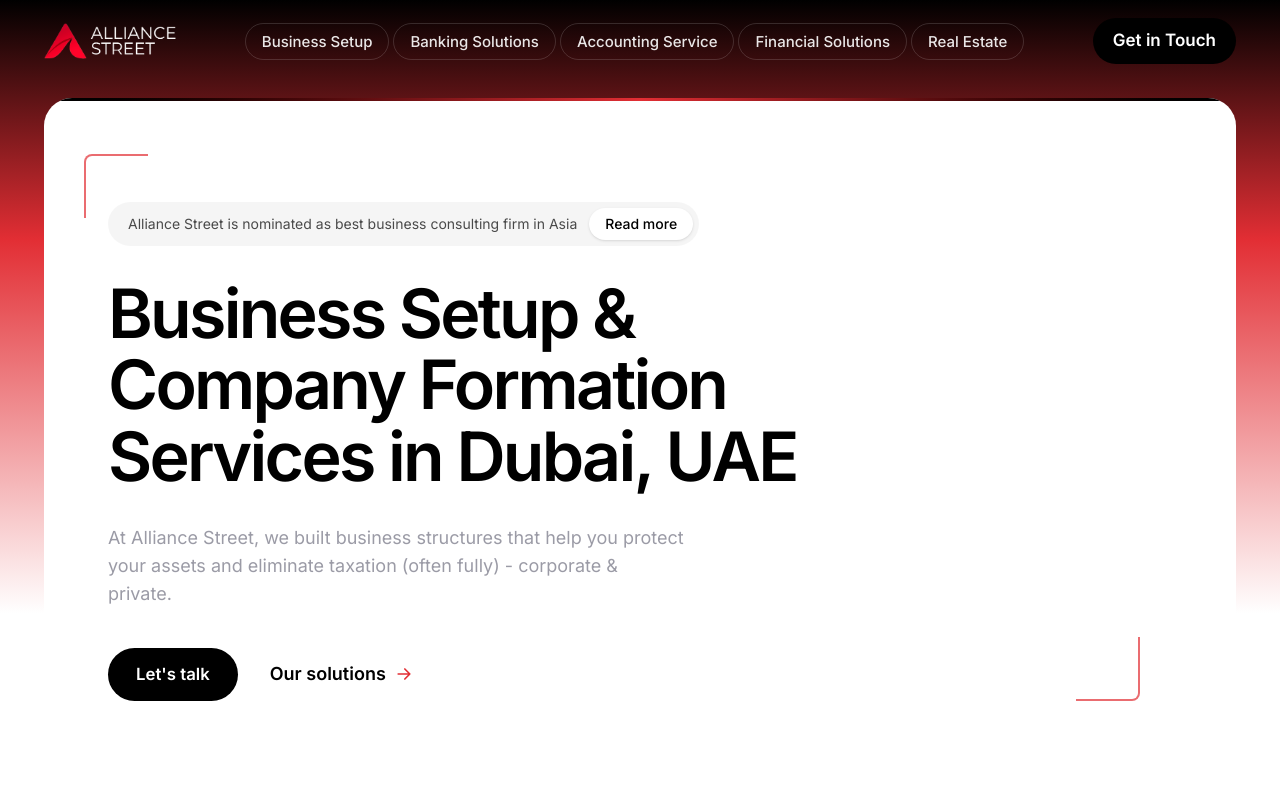
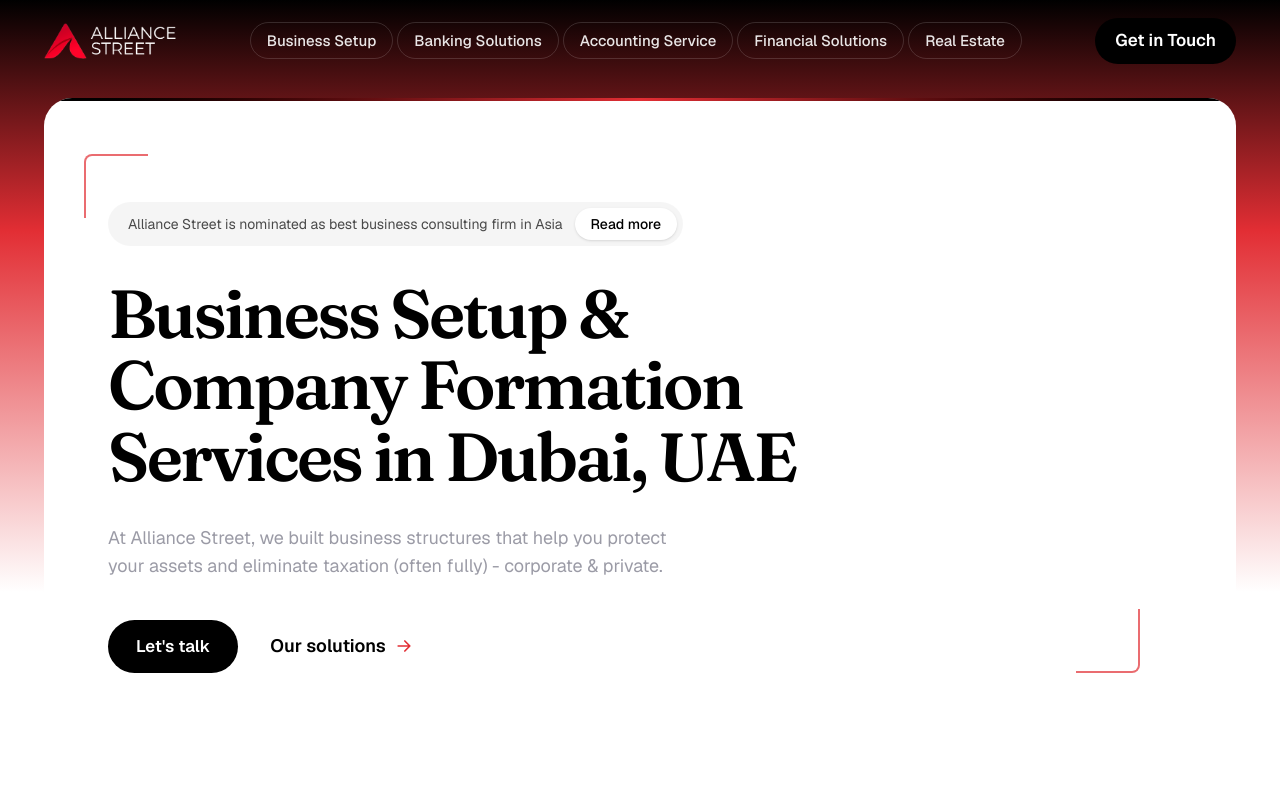
Before and after one commit to alliancestreetgoa-lang/as.ae, a Next.js app: page / in a window 1280 px wide. Shown: the top 800 px of the page. Built offline with nearby package versions, Linux system fonts and the light colour scheme.

Commit message:
feat: swap to Fraunces display + Geist body/mono fonts

```diff
--- a/src/app/globals.css
+++ b/src/app/globals.css
@@ -7,10 +7,10 @@
 @theme inline {
   --color-background: var(--background);
   --color-foreground: var(--foreground);
-  --font-sans: var(--font-inter), "Inter", ui-sans-serif, system-ui, sans-serif;
-  --font-poppins: var(--font-poppins), "Poppins", ui-sans-serif, sans-serif;
-  --font-mono: ui-monospace, monospace;
-  --font-heading: var(--font-inter), "Inter", sans-serif;
+  --font-sans: var(--font-geist-sans), ui-sans-serif, system-ui, sans-serif;
+  --font-mono: var(--font-geist-mono), ui-monospace, monospace;
+  --font-display: var(--font-fraunces), Georgia, "Times New Roman", serif;
+  --font-heading: var(--font-fraunces), Georgia, serif;
   /* Alliance Street brand palette */
   --color-as-red: #e22e34;
   --color-as-red-bright: #f13232;
--- a/src/app/layout.tsx
+++ b/src/app/layout.tsx
@@ -1,20 +1,15 @@
 import type { Metadata } from "next";
-import { Inter, Poppins } from "next/font/google";
+import { Fraunces, Geist, Geist_Mono } from "next/font/google";
 import "./globals.css";
 
-const inter = Inter({
-  variable: "--font-inter",
+const fraunces = Fraunces({
+  variable: "--font-fraunces",
   subsets: ["latin"],
-  weight: ["400", "500", "600", "700"],
   display: "swap",
+  axes: ["opsz"],
 });
-
-const poppins = Poppins({
-  variable: "--font-poppins",
-  subsets: ["latin"],
-  weight: ["400", "500", "600"],
-  display: "swap",
-});
+const geistSans = Geist({ variable: "--font-geist-sans", subsets: ["latin"], display: "swap" });
+const geistMono = Geist_Mono({ variable: "--font-geist-mono", subsets: ["latin"], display: "swap" });
 
 // Metadata icons are not auto-prefixed with basePath, so add it explicitly.
 const basePath = process.env.NODE_ENV === "production" ? "/as.ae" : "";
@@ -37,7 +32,7 @@
   return (
     <html
       lang="en"
-      className={`${inter.variable} ${poppins.variable} antialiased`}
+      className={`${fraunces.variable} ${geistSans.variable} ${geistMono.variable} antialiased`}
     >
       <body className="min-h-full bg-white text-black">{children}</body>
     </html>
```
